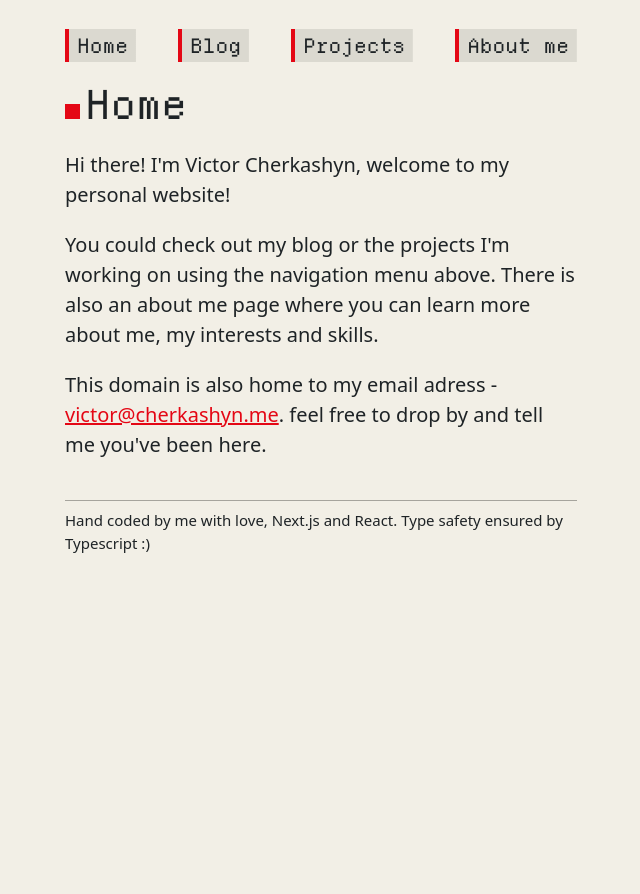
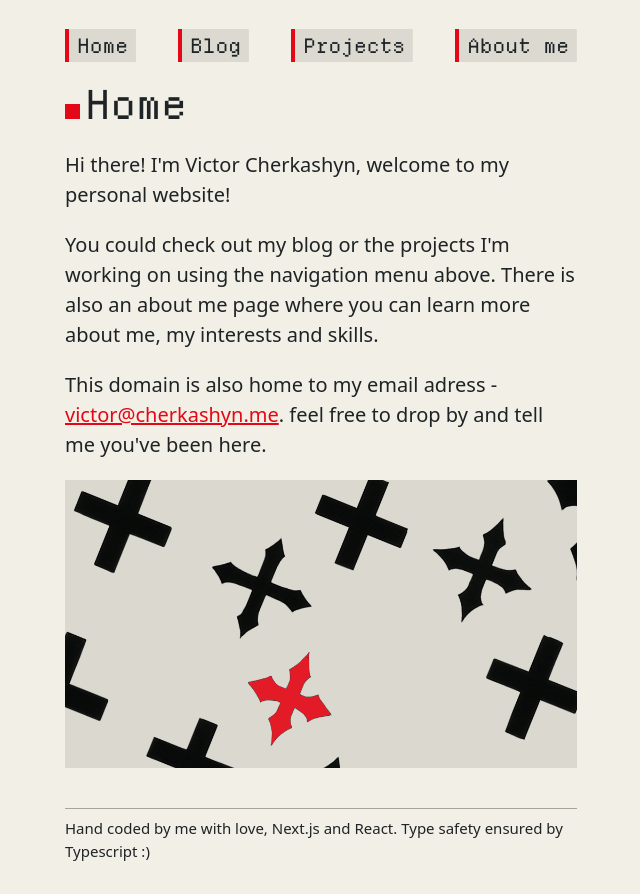
Before and after one commit to verbey/personal-website, a Next.js app: page / in a window 1280 px wide. Shown: the whole page, without its empty margins (319-959 px from the left). Before the commit the page ends 800 px from the top, so only its background shows below. Built offline with nearby package versions, Linux system fonts and the light colour scheme.

Commit message:
Add Picture component

```diff
--- a/next.config.ts
+++ b/next.config.ts
@@ -1,3 +1,7 @@
 /* eslint-disable @typescript-eslint/no-require-imports */
-const withMDX = require('@next/mdx')();
+const withMDX = require('@next/mdx')({
+	images: {
+		formats: ['image/webp'],
+	},
+});
 module.exports = withMDX();
--- /dev/null
+++ b/src/app/components/Picture/Picture.module.css
@@ -0,0 +1,41 @@
+.Picture {
+	cursor: pointer;
+	max-width: 100%;
+	box-shadow: 0 8px 16px rgba(0, 0, 0, 0.8);
+}
+
+.modalOverlay {
+	position: fixed;
+	inset: 0;
+	z-index: 50;
+	display: flex;
+	align-items: center;
+	justify-content: center;
+	background-color: rgba(0, 0, 0, 0.5);
+}
+
+.modalContent {
+	position: relative;
+	padding: 1rem;
+	max-width: 90vw;
+	max-height: 90vh;
+	display: flex;
+	flex-direction: column;
+	gap: 2svh;
+}
+
+.closeButton {
+	color: var(--text);
+	background-color: var(--buttons);
+	border: 0;
+	font-size: 2rem;
+	cursor: pointer;
+	width: 20svw;
+	align-self: center;
+}
+
+.modalImage {
+	object-fit: contain;
+	max-width: 100%;
+	max-height: 80vh;
+}
--- /dev/null
+++ b/src/app/components/Picture/Picture.tsx
@@ -0,0 +1,51 @@
+'use client';
+
+import Image from 'next/image';
+import React, { useState } from 'react';
+import styles from './Picture.module.css';
+
+interface PictureProps {
+	fileName: string;
+	alt: string;
+	width?: number;
+	height?: number;
+}
+
+export default function Picture(props: PictureProps) {
+	const [isOpen, setIsOpen] = useState(false);
+
+	return (
+		<>
+			<Image
+				src={`/images/${props.fileName}.png`}
+				alt={props.alt}
+				className={styles.modalImage}
+				width={'1920'}
+				height={'1080'}
+				quality={70}
+				onClick={() => setIsOpen(true)}
+			/>
+
+			{isOpen && (
+				<div className={styles.modalOverlay}>
+					<div className={styles.modalContent}>
+						<Image
+							src={`/images/${props.fileName}.png`}
+							alt={props.alt}
+							className={styles.modalImage}
+							width={props.width || 1920}
+							height={props.height || 1080}
+							unoptimized={true}
+						/>
+						<button
+							onClick={() => setIsOpen(false)}
+							className={styles.closeButton}
+						>
+							✕
+						</button>
+					</div>
+				</div>
+			)}
+		</>
+	);
+}
--- a/src/app/page.tsx
+++ b/src/app/page.tsx
@@ -1,5 +1,7 @@
 import styles from './page.module.css';
 import layoutStyles from './layout.module.css';
+
+import Picture from './components/Picture/Picture';
 
 export default function Home() {
 	return (
@@ -24,6 +26,10 @@ export default function Home() {
 				</a>
 				. feel free to drop by and tell me you&#39;ve been here.
 			</p>
+			<Picture
+				fileName='crosses'
+				alt='A pattern consisting of black and white crosses. One of them is red.'
+			/>
 		</div>
 	);
 }
```
Also changed, not shown: public/images/crosses.png (added).
